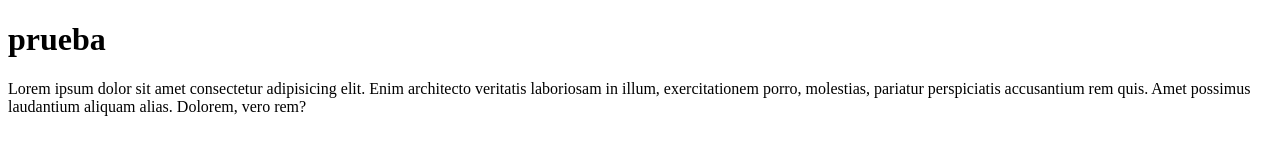
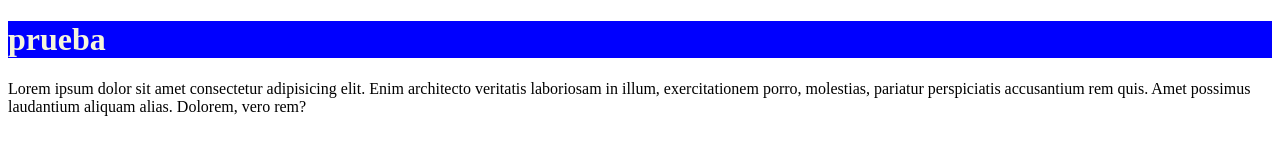
Before and after one commit to Jhogue84/1prueba2, a plain HTML site: page index.html in a window 1280 px wide. Drawn offline with Linux system fonts and the light colour scheme.

Commit message:
creacion de estilo y asociacion version 1

```diff
--- a/css/style.css
+++ b/css/style.css
@@ -0,0 +1,4 @@
+h1{
+    background-color: blue;
+    color: beige;
+}
--- a/index.html
+++ b/index.html
@@ -4,6 +4,7 @@
     <meta charset="UTF-8" />
     <meta name="viewport" content="width=device-width, initial-scale=1.0" />
     <title>Document</title>
+    <link rel="stylesheet" href="css/style.css" />
   </head>
   <body>
     <h1>prueba</h1>
```
